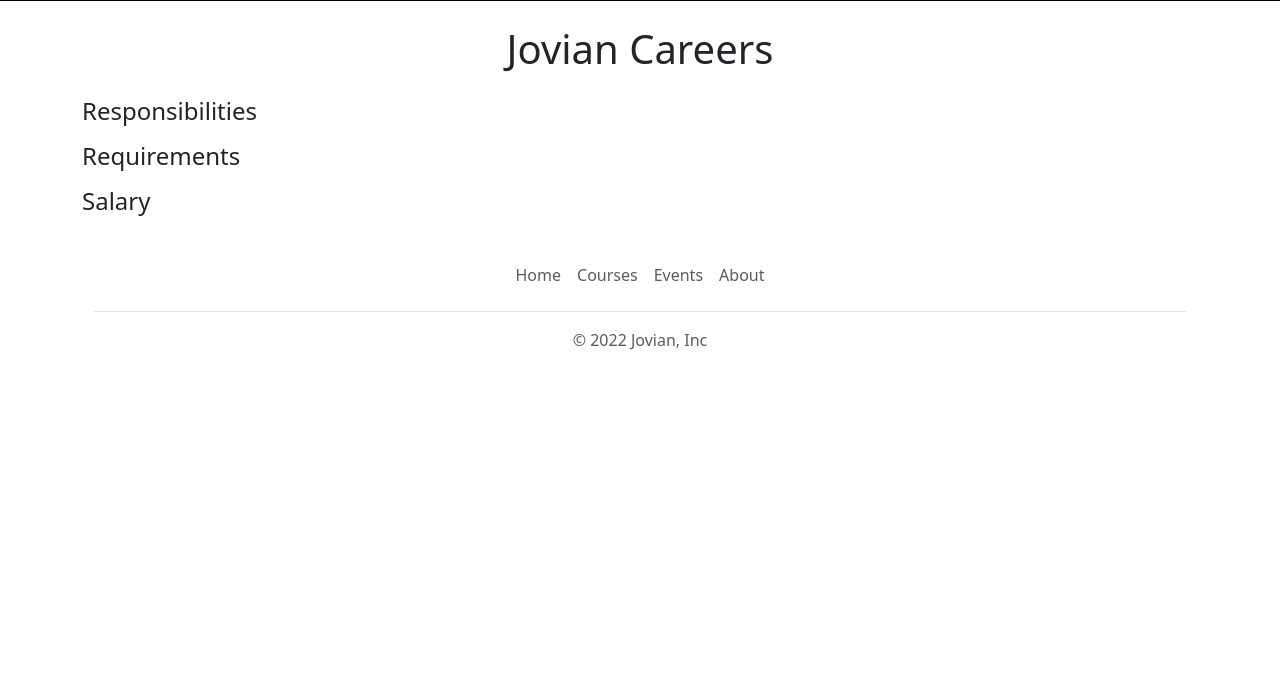
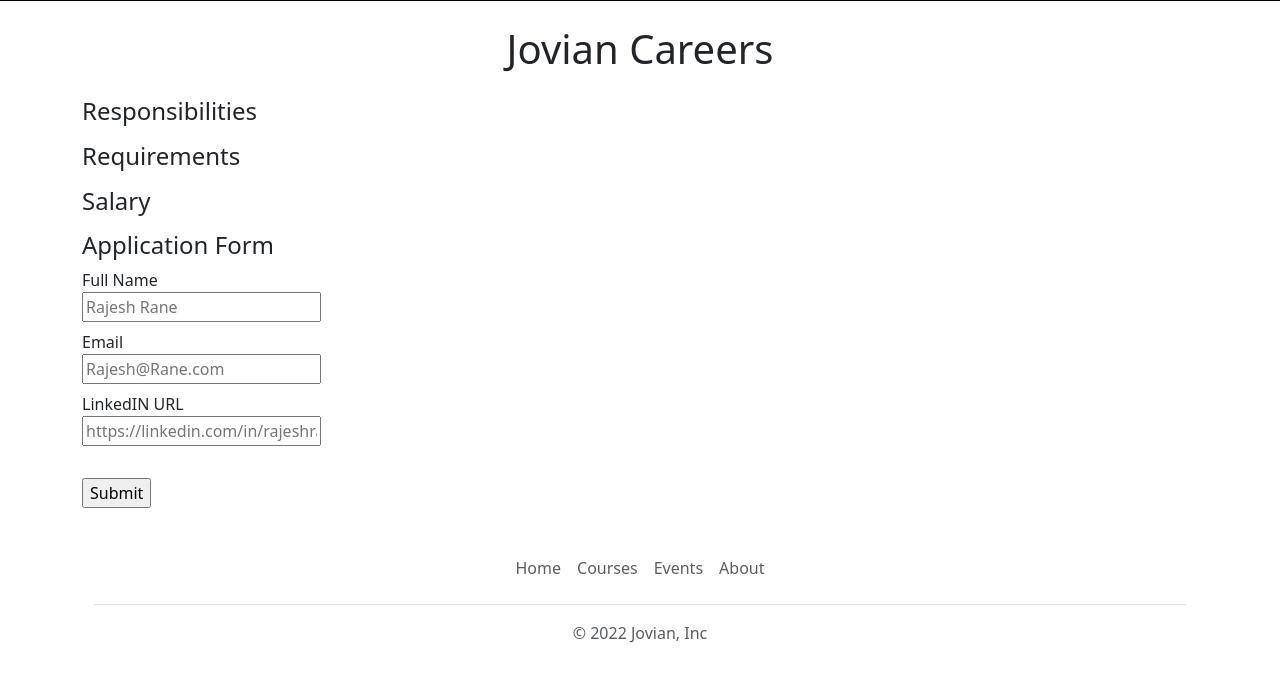
Before and after one commit to ranerajesh/careers-website-PythonFlask, a Flask app: template templates/jobpage.html in a window 1280 px wide. Shown: the part 455-1141 px from the top of the page. Before the commit the page ends 805 px from the top, so only its background shows below. Run offline with Flask 3, Linux system fonts and the light colour scheme; the template is opened without the code that fills it, so the values that code supplies are empty.

Commit message:
Adding Application form

```diff
--- /dev/null
+++ b/templates/application_form.html
@@ -0,0 +1,17 @@
+<h4>Application Form</h4>
+<form>
+<div class=mb-2>
+  <label>Full Name</label><br>
+  <input type = "text" name="full_name" placeholder="Rajesh Rane">
+</div>
+<div class=mb-2>
+  <label>Email</label><br>
+  <input type = "text" name="email" placeholder="Rajesh@Rane.com">
+</div>
+<div class=mb-2>
+  <label>LinkedIN URL</label><br>
+  <input type = "text" name="linkedin_url" placeholder="https://linkedin.com/in/rajeshrane">
+</div>
+  <br>
+  <input type="Submit" name="submit">
+</form>
--- a/templates/jobpage.html
+++ b/templates/jobpage.html
@@ -25,6 +25,7 @@
       </ol>
       <h4>Salary</h4>
       <p>{{job.currency}}{{job.salary}}</p>
+      {%include 'application_form.html'%}
       {%include 'footer.html'%}
     </div>
   </body>
```
Also changed, not shown: 1 other file.
